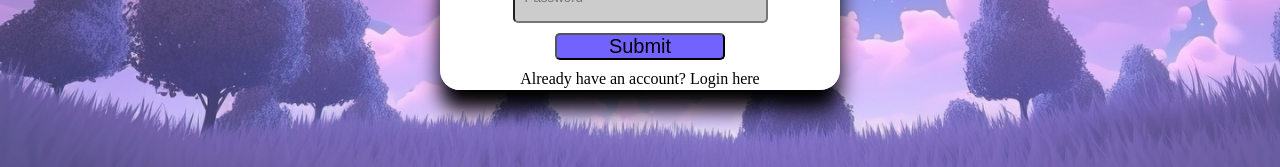
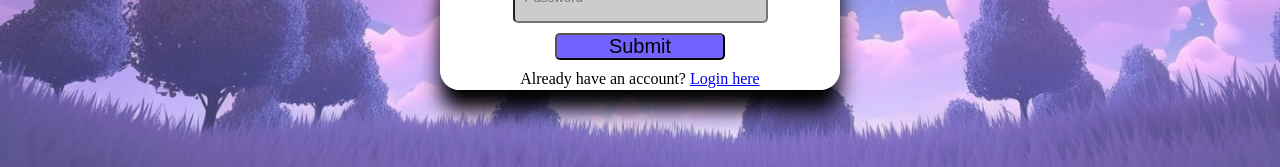
Before and after one commit to PramodPatil03/signuplogin, a React (Create React App) app: page /#/signup in a window 1280 px wide. Shown: the part 610-777 px from the top of the page. Built offline with nearby package versions, Linux system fonts and the light colour scheme.

Commit message:
push: Initial files

```diff
--- a/package.json
+++ b/package.json
@@ -1,5 +1,5 @@
 {
-  "homepage": "https://pramodpatil03.github.io/signuplogin",
+  "homepage": "https://PramodPatil03/github.io/signuplogin",
   "name": "signup_login",
   "version": "0.1.0",
   "private": true,
--- a/src/components/Login.js
+++ b/src/components/Login.js
@@ -1,4 +1,5 @@
 import React from 'react'
+import { Link } from 'react-router-dom'
 
 function Login() {
   document.title = 'Login'
@@ -14,7 +15,7 @@ function Login() {
             <input type="text" id='username' placeholder='Username' />
             <input type="password" id='password' placeholder='Password' />
             <button className='sub-btn' type="submit">Submit</button>
-            <p>New user ? <a href="/signup">Sign up here</a></p>
+            <p>New user ? <Link to="/signup">Sign up here</Link></p>
           </form>
         </div>
       </div>
--- a/src/components/Signup.js
+++ b/src/components/Signup.js
@@ -1,4 +1,5 @@
 import React from 'react'
+import { Link } from 'react-router-dom'
 
 function Signup() {
   document.title = 'Sign - Up'
@@ -16,7 +17,7 @@ function Signup() {
             <input type="text" id='mobile' placeholder='Mobile' />
             <input type="password" id='password' placeholder='Password' />
             <button className='sub-btn' type="submit">Submit</button>
-            <p>Already have an account? <a href="/">Login here</a></p>
+            <p>Already have an account? <Link to="/">Login here</Link></p>
           </form>
         </div>
       </div>
--- a/src/index.css
+++ b/src/index.css
@@ -25,7 +25,7 @@ body{
 .back-white{
     background-color: #fff;
 }
-a{
+Link{
     text-decoration: none;
     color: #000;
 }
--- a/src/index.js
+++ b/src/index.js
@@ -5,7 +5,7 @@ import App from './App';
 
 const root = ReactDOM.createRoot(document.getElementById('root'));
 root.render(
-  <React.StrictMode basename = {'./'}>
+  <React.StrictMode basename = {process.env.PUBLIC_URL}>
     <App />
   </React.StrictMode>
 );
```
Also changed, not shown: 1 other file (tests, documents, lock files or other folders).
